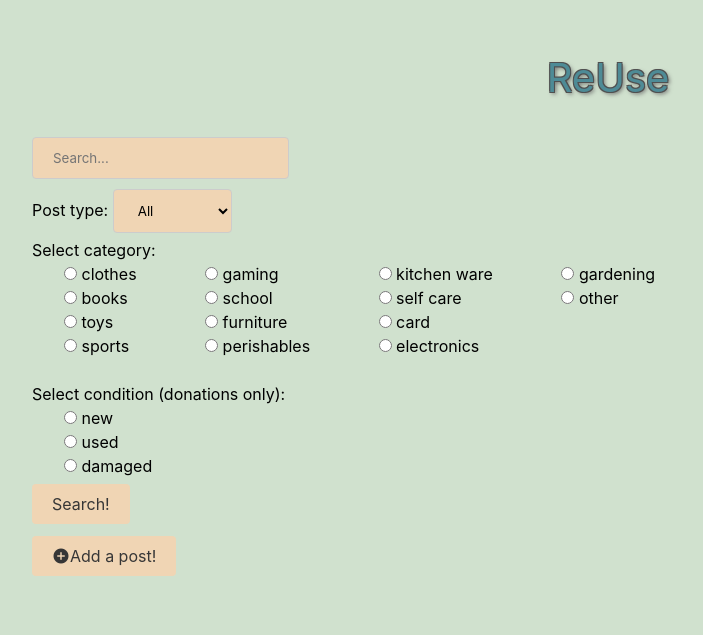
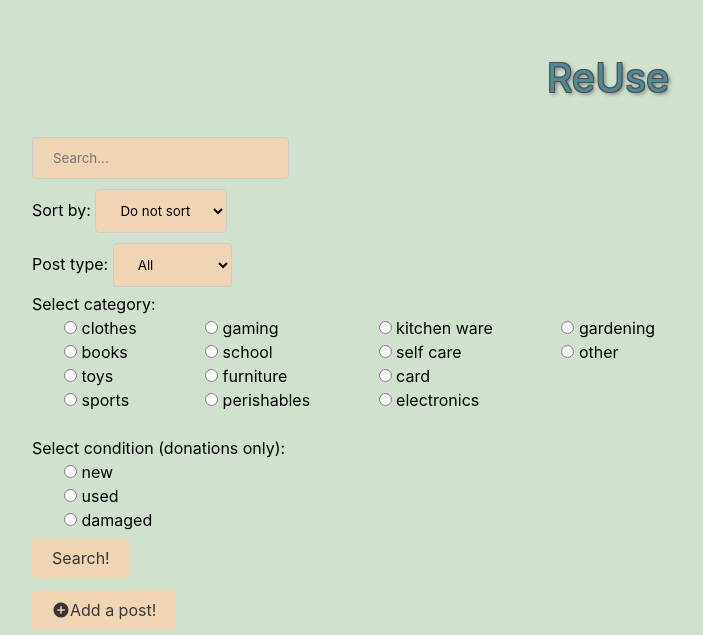
Before and after one commit to odc19/ReUse, a Flask app: page / in a window 1280 px wide. Shown: the part 52-687 px from the top of the page, without its empty margins (32-735 px from the left). Before the commit the page ends 628 px from the top, so only its background shows below. Run offline with Flask 2, Linux system fonts and the light colour scheme; data that the repository does not hold is empty; some libraries are stand-ins or nearby versions.

Commit message:
Added sort by date select

```diff
--- a/app.py
+++ b/app.py
@@ -98,6 +98,7 @@ def index():
 
     posts_with_types = []
     posts_type = request.args.get('posts_type')
+    sort_by = request.args.get('sort_by')
     category = request.args.get("category")
     condition = request.args.get("condition")
 
@@ -114,6 +115,8 @@ def index():
             query = query_word(key_word, req_table, "description")
         if current_user.is_authenticated:
             query += "AND person_id != " + str(current_user.user_id)
+        if sort_by == "Date":
+            query += "ORDER BY date"
         query += ";"
         cur.execute(query)
         posts = cur.fetchall()
@@ -128,6 +131,8 @@ def index():
             query = query_word(key_word, don_table, "description")
         if current_user.is_authenticated:
             query += "AND person_id != " + str(current_user.user_id)
+        if sort_by == "Date":
+            query += "ORDER BY date"
         query += ";"
         cur.execute(query)
         posts = cur.fetchall()
--- a/templates/index.html
+++ b/templates/index.html
@@ -17,6 +17,12 @@
 <div style="text-align: left;">
     <form action="{{ url_for('index') }}">
         <input type="text" id="search_sentence" name="search_sentence" placeholder="Search...">
+        <br>
+        <label style="color: black;"> Sort by: </label>
+        <select name="sort_by" id="sort_by">
+            <option value="no_sort"> Do not sort </option>
+            <option value="Date"> Date </option>
+        </select>
         <br>
         <label style="color: black;"> Post type: </label>
         <select name="posts_type" id="posts_type">
```
